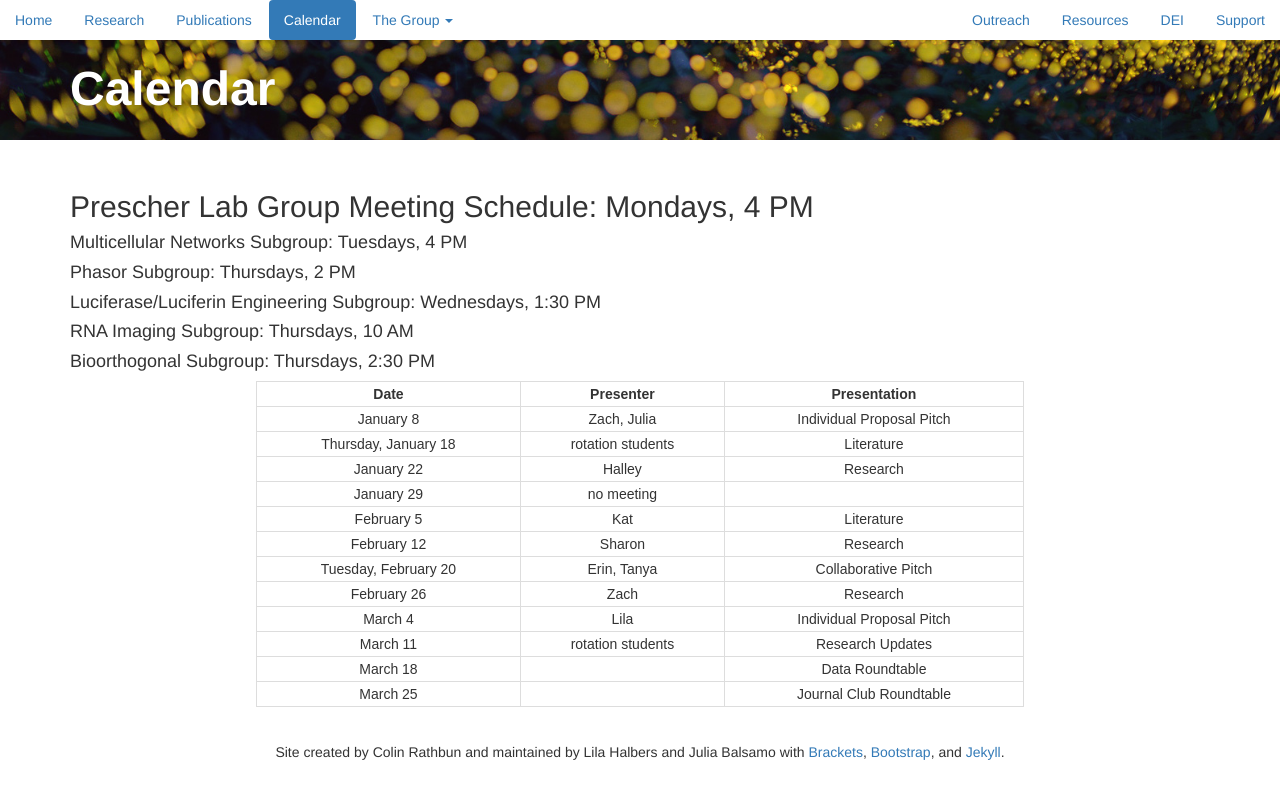
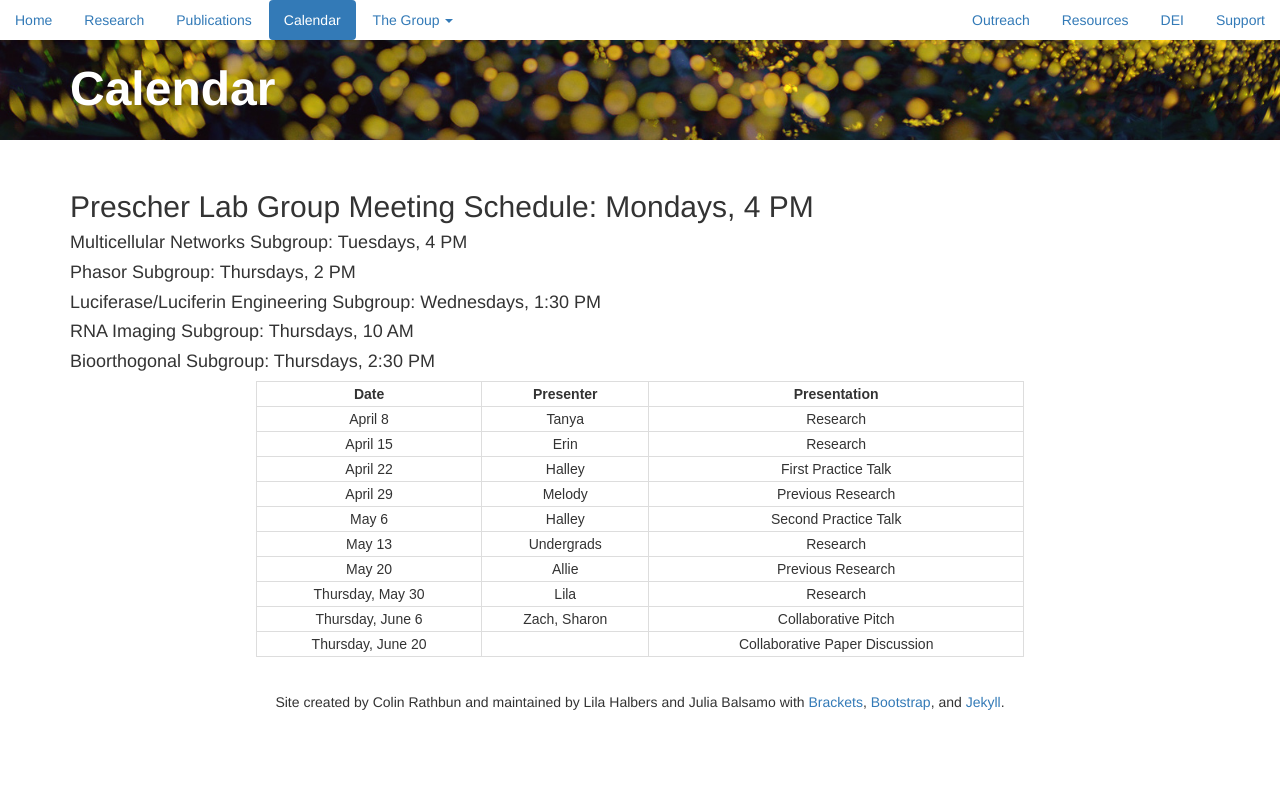
Before and after one commit to c-bun/Prescher-Lab-Site, a Jekyll site: the page built from Calendar.html, in a window 1280 px wide. Shown: the top 799 px of the page. Built offline with Jekyll 4.4.1, drawn with Linux system fonts in a browser that asks for light colours.

Commit message:
PrescherLab_April2024_Update1

```diff
--- a/Calendar.html
+++ b/Calendar.html
@@ -40,17 +40,16 @@ padding: 2px;
  <th title="Field #3">Presentation</th>
  </tr></thead>
  <tbody><tr>
-   <td>January 8</td><td>Zach, Julia</td><td>Individual Proposal Pitch</td></tr><tr>
-   <td>Thursday, January 18</td><td>rotation students</td><td>Literature</td></tr><tr>
-   <td>January 22</td><td>Halley</td><td>Research</td></tr><tr>
-   <td>January 29</td><td>no meeting</td><td></td></tr><tr>
-   <td>February 5</td><td>Kat</td><td>Literature</td></tr><tr>
-   <td>February 12</td><td>Sharon</td><td>Research</td></tr><tr>
-   <td>Tuesday, February 20</td><td>Erin, Tanya</td><td>Collaborative Pitch</td></tr><tr>
-   <td>February 26</td><td>Zach</td><td>Research</td></tr><tr>
-   <td>March 4</td><td>Lila</td><td>Individual Proposal Pitch</td></tr><tr>
-   <td>March 11</td><td>rotation students</td><td>Research Updates</td></tr><tr>
-   <td>March 18</td><td></td><td>Data Roundtable</td></tr><tr>
-   <td>March 25</td><td></td><td>Journal Club Roundtable</td></tr><tr>
+   <td>April 8</td><td>Tanya</td><td>Research</td></tr><tr>
+   <td>April 15</td><td>Erin</td><td>Research</td></tr><tr>
+   <td>April 22</td><td>Halley</td><td>First Practice Talk</td></tr><tr>
+   <td>April 29</td><td>Melody</td><td>Previous Research</td></tr><tr>
+   <td>May 6</td><td>Halley</td><td>Second Practice Talk</td></tr><tr>
+   <td>May 13</td><td>Undergrads</td><td>Research</td></tr><tr>
+   <td>May 20</td><td>Allie</td><td>Previous Research</td></tr><tr>
+   <td>Thursday, May 30</td><td>Lila</td><td>Research</td></tr><tr>
+   <td>Thursday, June 6</td><td>Zach, Sharon</td><td>Collaborative Pitch</td></tr><tr>
+   <td>Thursday, June 20</td><td></td><td>Collaborative Paper Discussion</td></tr><tr>
+
 
  </tbody></table>
```
Also changed, not shown: _data/group.csv (+7 -7 lines), _posts/2024-01-5-2024-News.markdown (+4 -12 lines).
